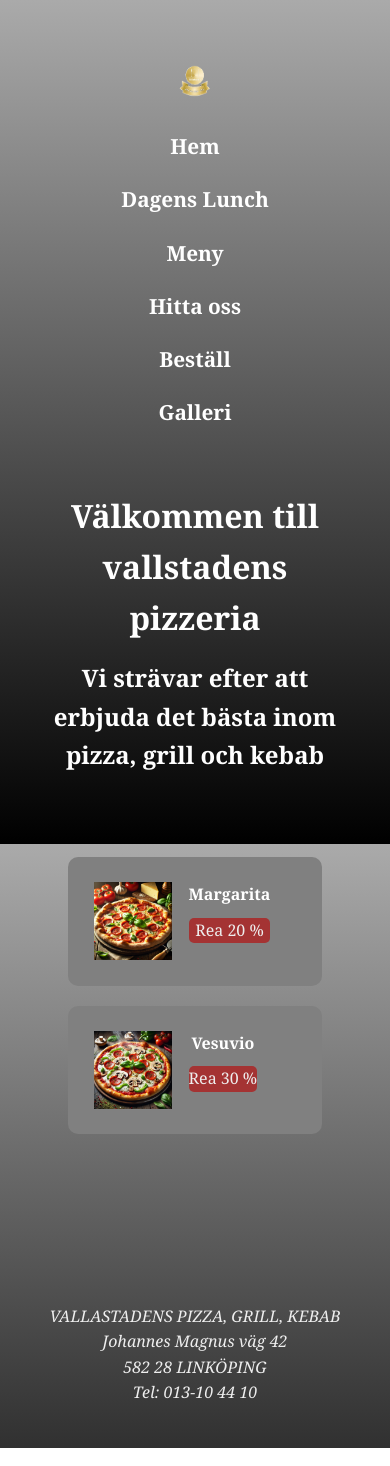
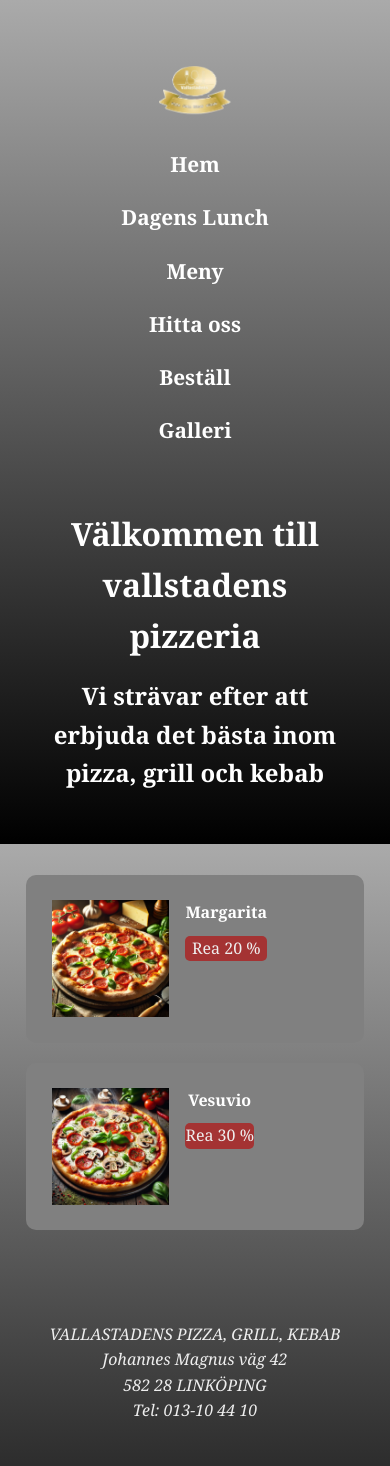
Before and after one commit to chrnas/webdevelopment-react, a React (Vite) app: page / in a window 390 px wide. Built offline with nearby package versions, Linux system fonts and the light colour scheme.

Commit message:
minor tweaks

```diff
--- a/src/index.css
+++ b/src/index.css
@@ -213,7 +213,7 @@
   border-radius: 10px;
   box-shadow: #333;
   transition: transform 0.2s ease-in-out;
-  min-width: 30vh;
+  min-width: 40vh;
 }
 
 .offer-card:hover{
@@ -341,22 +341,13 @@
 }
 
 .offer-card img {
-  width: 40vw; /* Make the image more responsive */
-  height: 40vw; /* Adjust height according to aspect ratio */
-}
-
-.offer-card p{
-  max-width: 10px
+  width: 30vw; /* Make the image more responsive */
+  height: 30vw; /* Adjust height according to aspect ratio */
 }
 
 video {
   width: 90vw;
   height: auto;
-}
-
-img {
-  max-width: 20vw;
-  max-height: 20vw;
 }
 
 }
```
